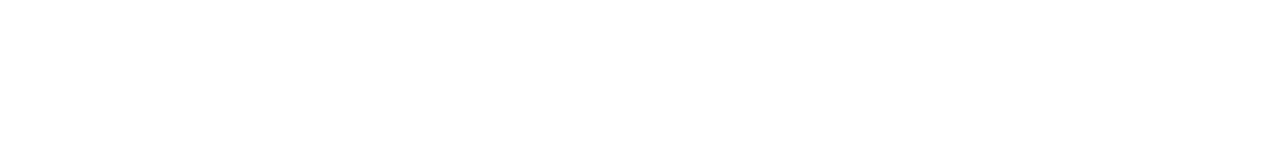
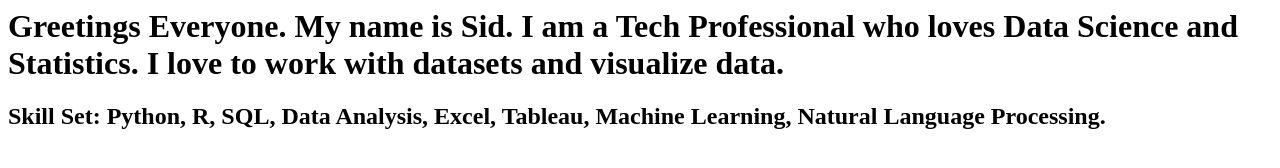
Before and after one commit to Sidd86/Techdata, a plain HTML site: page index.html in a window 1280 px wide. Drawn offline with Linux system fonts and the light colour scheme.

Commit message:
Update index.html

```diff
--- a/index.html
+++ b/index.html
@@ -3,5 +3,7 @@
 <title>Welcome to my New Site.</title>
 </head>
 <body>
-</body>
+<h1>Greetings Everyone. My name is Sid. I am a Tech Professional who loves Data Science and Statistics. I love to work with datasets and visualize data. </h1>
+  <h2>Skill Set: Python, R, SQL, Data Analysis, Excel, Tableau, Machine Learning, Natural Language Processing. </h2>
+  </body>
 </html>
```
